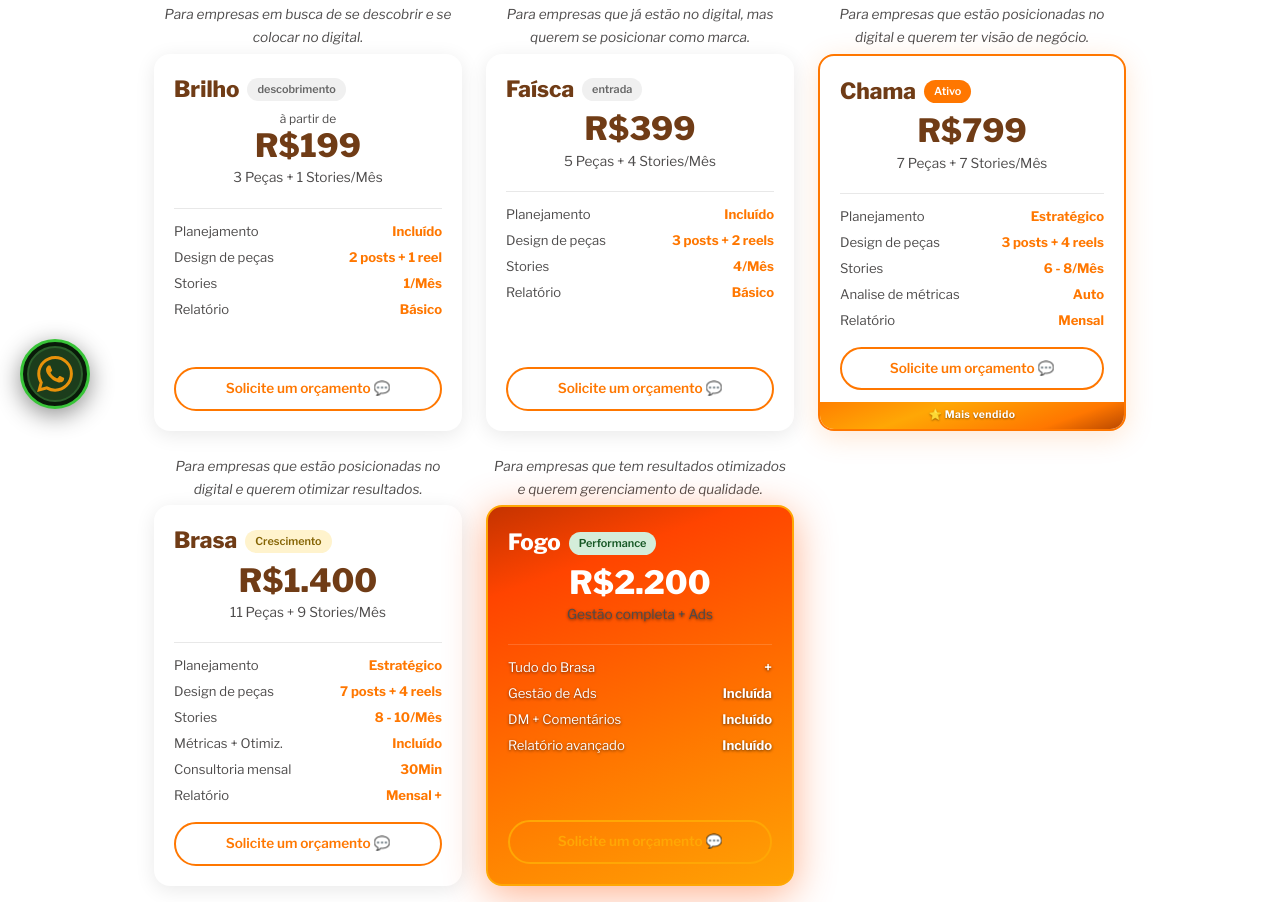
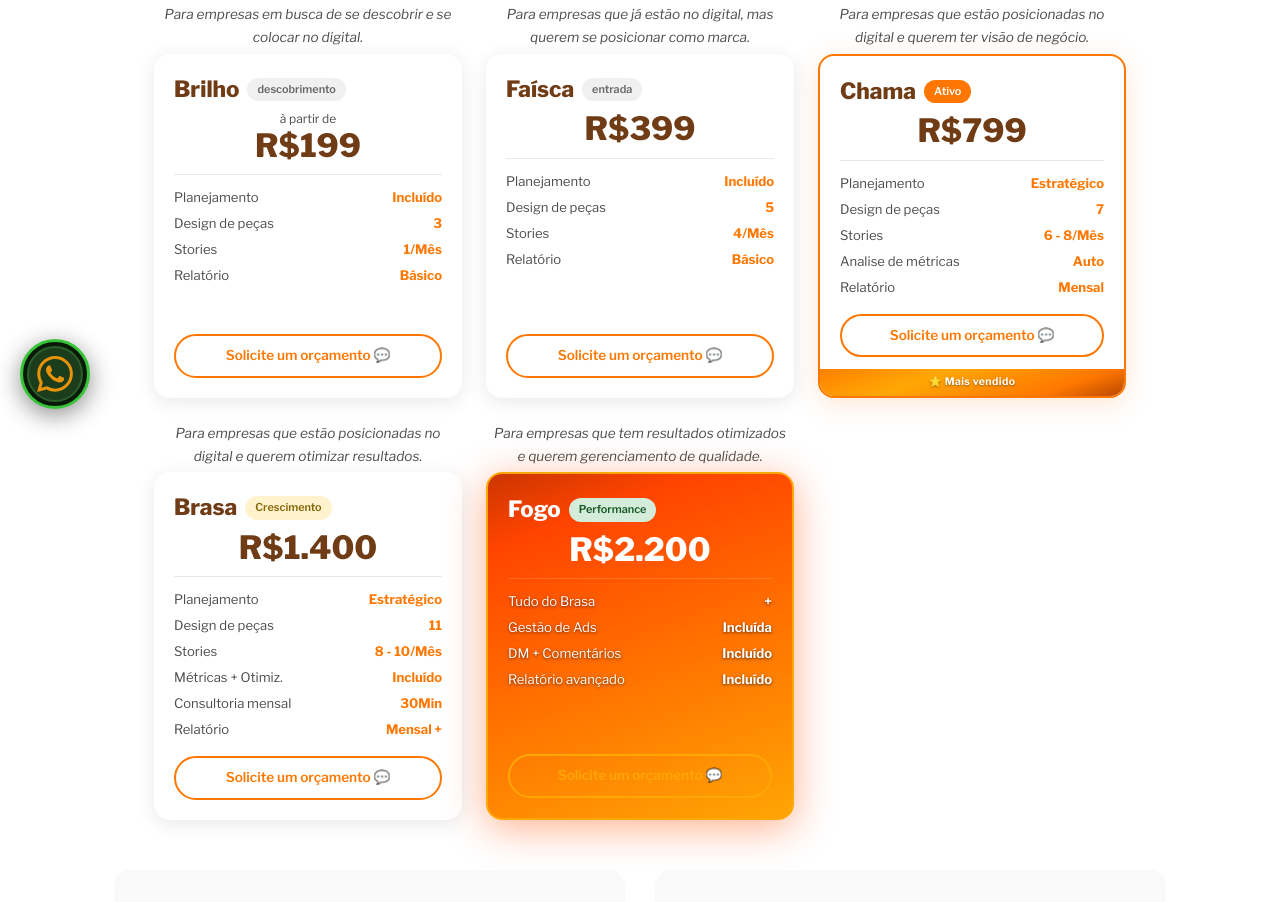
Before and after one commit to hailtonnoc/FueMarket, a plain HTML site: page servicos.html in a window 1280 px wide. Shown: the part 361-1263 px from the top of the page. Drawn offline with nearby package versions, Linux system fonts and the light colour scheme.

Commit message:
inclusão novos parceiros + ajuste de cards de serviço

```diff
--- a/servicos.html
+++ b/servicos.html
@@ -98,11 +98,10 @@
                         <span class="pacote-badge badge-neutro">descobrimento</span>
                     </div>
                     <div class="pacote-preco"><small>à partir de</small>R$199</div>
-                    <p class="pacote-sub">3 Peças + 1 Stories/Mês</p>
                     <hr class="pacote-hr">
                     <ul class="pacote-itens">
                         <li><span>Planejamento</span><strong>Incluído</strong></li>
-                        <li><span>Design de peças</span><strong>2 posts + 1 reel</strong></li>
+                        <li><span>Design de peças</span><strong>3</strong></li>
                         <li><span>Stories</span><strong>1/Mês</strong></li>
                         <li><span>Relatório</span><strong>Básico</strong></li>
                     </ul>
@@ -122,11 +121,10 @@
                         <span class="pacote-badge badge-neutro">entrada</span>
                     </div>
                     <div class="pacote-preco">R$399</div>
-                    <p class="pacote-sub">5 Peças + 4 Stories/Mês</p>
                     <hr class="pacote-hr">
                     <ul class="pacote-itens">
                         <li><span>Planejamento</span><strong>Incluído</strong></li>
-                        <li><span>Design de peças</span><strong>3 posts + 2 reels</strong></li>
+                        <li><span>Design de peças</span><strong>5</strong></li>
                         <li><span>Stories</span><strong>4/Mês</strong></li>
                         <li><span>Relatório</span><strong>Básico</strong></li>
                     </ul>
@@ -146,11 +144,10 @@
                         <span class="pacote-badge badge-ativo">Ativo</span>
                     </div>
                     <div class="pacote-preco">R$799</div>
-                    <p class="pacote-sub">7 Peças + 7 Stories/Mês</p>
                     <hr class="pacote-hr">
                     <ul class="pacote-itens">
                         <li><span>Planejamento</span><strong>Estratégico</strong></li>
-                        <li><span>Design de peças</span><strong>3 posts + 4 reels</strong></li>
+                        <li><span>Design de peças</span><strong>7</strong></li>
                         <li><span>Stories</span><strong>6 - 8/Mês</strong></li>
                         <li><span>Analise de métricas</span><strong>Auto</strong></li>
                         <li><span>Relatório</span><strong>Mensal</strong></li>
@@ -172,11 +169,10 @@
                         <span class="pacote-badge badge-crescimento">Crescimento</span>
                     </div>
                     <div class="pacote-preco">R$1.400</div>
-                    <p class="pacote-sub">11 Peças + 9 Stories/Mês</p>
                     <hr class="pacote-hr">
                     <ul class="pacote-itens">
                         <li><span>Planejamento</span><strong>Estratégico</strong></li>
-                        <li><span>Design de peças</span><strong>7 posts + 4 reels</strong></li>
+                        <li><span>Design de peças</span><strong>11</strong></li>
                         <li><span>Stories</span><strong>8 - 10/Mês</strong></li>
                         <li><span>Métricas + Otimiz.</span><strong>Incluído</strong></li>
                         <li><span>Consultoria mensal</span><strong>30Min</strong></li>
@@ -198,7 +194,6 @@
                         <span class="pacote-badge badge-performance">Performance</span>
                     </div>
                     <div class="pacote-preco">R$2.200</div>
-                    <p class="pacote-sub">Gestão completa + Ads</p>
                     <hr class="pacote-hr">
                     <ul class="pacote-itens">
                         <li><span>Tudo do Brasa</span><strong>+</strong></li>
--- a/style.css
+++ b/style.css
@@ -1672,8 +1672,8 @@ footer a:hover {
 
 /* === WhatsApp Floating Button === */
 @keyframes wpp-pulse {
-    0%, 100% { box-shadow: 0 0 0 0 rgba(56, 196, 56, 0.6), 0 6px 24px rgba(0, 0, 0, 0.45); }
-    50%       { box-shadow: 0 0 0 8px rgba(56, 196, 56, 0), 0 6px 24px rgba(0, 0, 0, 0.45); }
+    0%, 100% { box-shadow: 0 0 0 0 rgba(56, 196, 56, 0.75), 0 6px 24px rgba(0, 0, 0, 0.45); }
+    50%       { box-shadow: 0 0 0 12px rgba(56, 196, 56, 0), 0 6px 24px rgba(0, 0, 0, 0.45); }
 }
 
 .wpp-float {
```
Also changed, not shown: index.html (+3 -0 lines), elementos/img/portfolio/parceiros_manjericao.png (added), elementos/img/portfolio/parceiros_mira.png (added), elementos/img/portfolio/parceiros_zeus.png (added).
